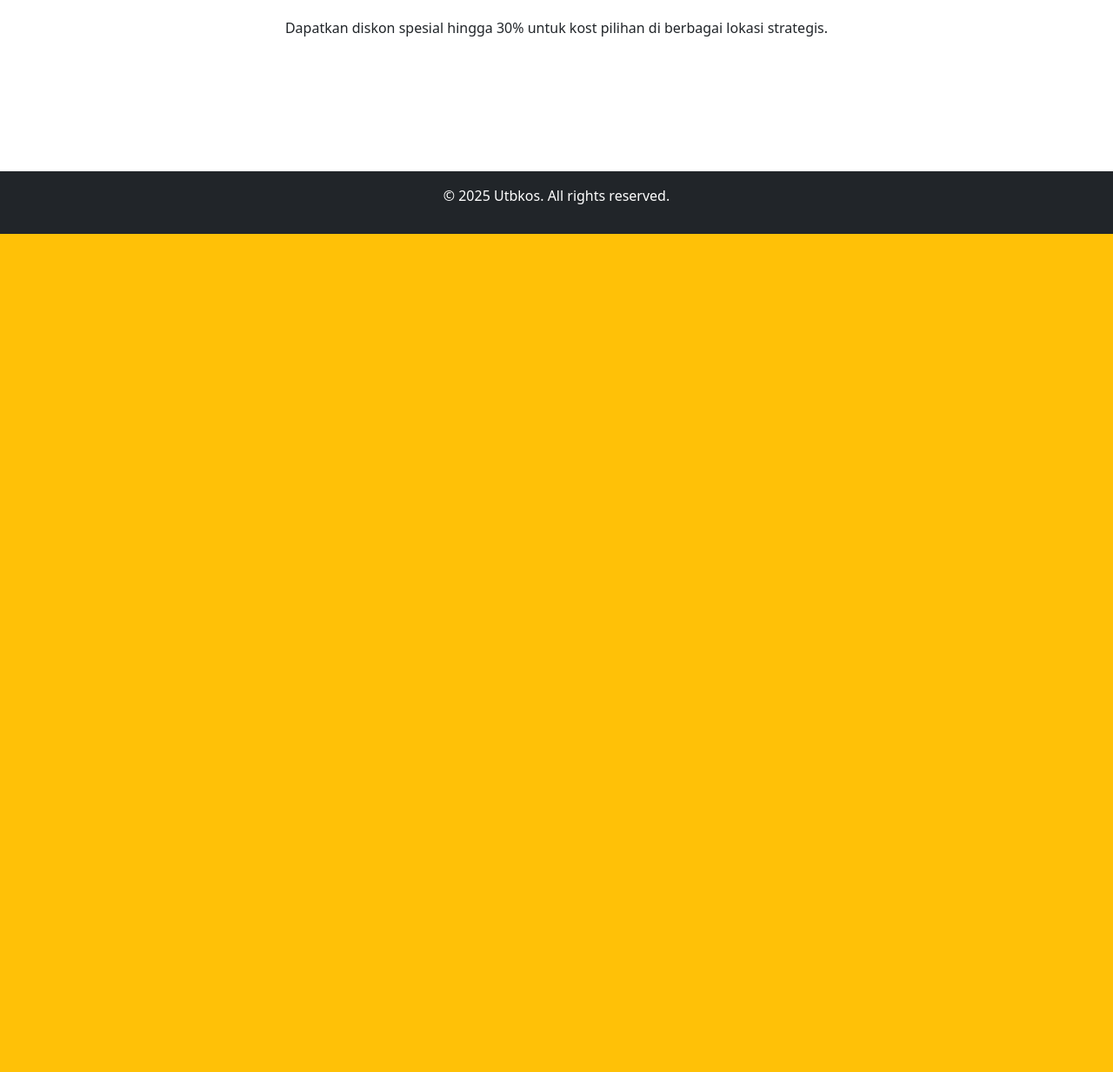
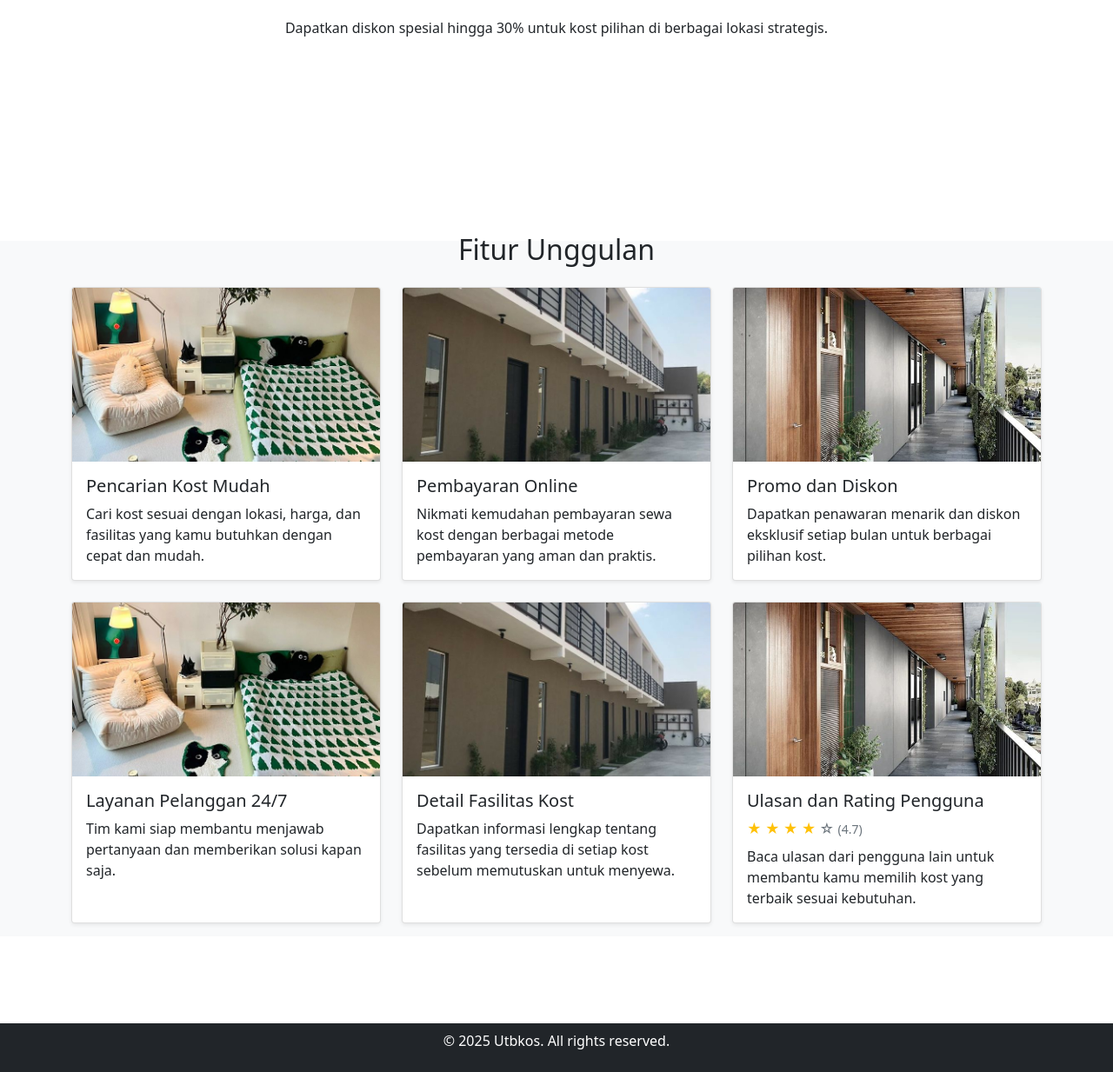
Before and after one commit to RafiRhnnn/UtbKosWeb, a PHP site: page /UtbKosWeb/frontend/index.php in a window 1280 px wide. Shown: the part 2274-3507 px from the top of the page at 87% size. Before the commit the page ends 2543 px from the top, so only its background shows below. Run offline with PHP 8.4, Linux system fonts and the light colour scheme.

Commit message:
tambah feature

```diff
--- a/frontend/assets/css/stlyelogin.css
+++ b/frontend/assets/css/stlyelogin.css
@@ -5,9 +5,11 @@ flex: 1;
     height: 1px;
     background: #eee;
 }
+
 .h-custom {
     height: calc(100% - 73px);
 }
+
 @media (max-width: 450px) {
     .h-custom {
         height: 100%;
--- a/frontend/assets/css/styleindex.css
+++ b/frontend/assets/css/styleindex.css
@@ -3,23 +3,29 @@
     font-weight: 800;
     font-style: normal;
     font-size: 30px;
-  }
+}
 
-  #logoutbkos {
-    opacity: 0; /* Mulai dengan gambar tersembunyi */
-    transform: translateY(0); /* Posisi awal */
-    animation: fadeIn 2s forwards, float 2s infinite ease-in-out; /* Animasi fade-in dan float */
+#logoutbkos {
+    opacity: 0;
+    /* Mulai dengan gambar tersembunyi */
+    transform: translateY(0);
+    /* Posisi awal */
+    animation: fadeIn 2s forwards, float 2s infinite ease-in-out;
+    /* Animasi fade-in dan float */
 }
 
 /* Animasi fade-in */
 @keyframes fadeIn {
     0% {
         opacity: 0;
-        transform: translateY(-30px); /* Mulai dari atas */
+        transform: translateY(-30px);
+        /* Mulai dari atas */
     }
+
     100% {
         opacity: 1;
-        transform: translateY(0); /* Posisi normal */
+        transform: translateY(0);
+        /* Posisi normal */
     }
 }
 
@@ -28,9 +34,11 @@
     0% {
         transform: translateY(0);
     }
+
     50% {
         transform: translateY(-10px);
     }
+
     100% {
         transform: translateY(0);
     }
@@ -45,7 +53,8 @@
     max-width: 60%;
     border-radius: 15px;
     height: auto;
-    transition: opacity 0.5s ease-in-out; /* Transisi gambar */
+    transition: opacity 0.5s ease-in-out;
+    /* Transisi gambar */
     position: relative;
 }
 
@@ -61,28 +70,58 @@ section {
     display: flex;
     flex-direction: column;
     align-items: center;
-    text-align: center; /* Pastikan teks di tengah */
+    text-align: center;
+    margin-bottom: 80px;
+    /* Pastikan teks di tengah */
 }
 
 #promo .promo-images {
     display: flex;
-    flex-wrap: wrap; /* Membuat gambar promo otomatis membungkus ke bawah */
-    gap: 1.5rem; /* Memberikan jarak antar gambar */
-    justify-content: center; /* Gambar diatur ke tengah */
-    margin-top: 1rem; /* Jarak gambar dari heading */
+    flex-wrap: wrap;
+    /* Membuat gambar promo otomatis membungkus ke bawah */
+    gap: 1.5rem;
+    /* Memberikan jarak antar gambar */
+    justify-content: center;
+    /* Gambar diatur ke tengah */
+    margin-top: 1rem;
+    /* Jarak gambar dari heading */
 }
 
 #promo img {
     max-width: 100%;
     height: auto;
-    border-radius: 15px; /* Sudut melengkung untuk semua gambar promo */
+    border-radius: 15px;
+    /* Sudut melengkung untuk semua gambar promo */
 }
 
 #promoCarousel {
-    max-width: 800px; /* Batas lebar carousel */
-    margin: 0 auto; /* Tengah di halaman */
+    max-width: 800px;
+    /* Batas lebar carousel */
+    margin: 0 auto;
+    /* Tengah di halaman */
 }
 
 #promoCarousel img {
-    border-radius: 15px; /* Sudut melengkung */
+    border-radius: 15px;
+    /* Sudut melengkung */
 }
+
+
+#feature {
+    min-height: 100vh;
+    display: flex;
+    align-items: center;
+    justify-content: center;
+    margin-bottom: 100px;
+}
+
+.card-img-top {
+    object-fit: cover;
+    height: 200px;
+    /* Sesuaikan tinggi gambar */
+}
+
+.card {
+    height: 100%;
+    /* Supaya setiap kartu seragam */
+}
--- a/frontend/index.php
+++ b/frontend/index.php
@@ -37,7 +37,7 @@
                             <a class="nav-link" href="#promo">Promo</a>
                         </li>
                         <li class="nav-item mx-9">
-                            <a class="nav-link" href="#">Feature</a>
+                            <a class="nav-link" href="#feature">Feature</a>
                         </li>
                         <li class="nav-item mx-9">
                             <a class="nav-link" href="../frontend/login.php">Login</a>
@@ -158,8 +158,96 @@
             </p>
         </section>
         <!-- promo akhir -->
+
+        <!-- feature mulai -->
+        <section id="feature" class="bg-light py-5">
+            <div class="container">
+                <h2 class="text-center mb-4">Fitur Unggulan</h2>
+                <div class="row">
+                    <!-- Fitur 1 -->
+                    <div class="col-md-4 mb-4">
+                        <div class="card shadow-sm">
+                            <img src="assets/images/kosan.jpg" class="card-img-top" alt="Cari Kost">
+                            <div class="card-body">
+                                <h5 class="card-title">Pencarian Kost Mudah</h5>
+                                <p class="card-text">Cari kost sesuai dengan lokasi, harga, dan fasilitas yang kamu butuhkan dengan cepat dan mudah.</p>
+                            </div>
+                        </div>
+                    </div>
+
+                    <!-- Fitur 2 -->
+                    <div class="col-md-4 mb-4">
+                        <div class="card shadow-sm">
+                            <img src="assets/images/kosan1.jpg" class="card-img-top" alt="Pembayaran Online">
+                            <div class="card-body">
+                                <h5 class="card-title">Pembayaran Online</h5>
+                                <p class="card-text">Nikmati kemudahan pembayaran sewa kost dengan berbagai metode pembayaran yang aman dan praktis.</p>
+                            </div>
+                        </div>
+                    </div>
+
+                    <!-- Fitur 3 -->
+                    <div class="col-md-4 mb-4">
+                        <div class="card shadow-sm">
+                            <img src="assets/images/kosan2.jpg" class="card-img-top" alt="Promo dan Diskon">
+                            <div class="card-body">
+                                <h5 class="card-title">Promo dan Diskon</h5>
+                                <p class="card-text">Dapatkan penawaran menarik dan diskon eksklusif setiap bulan untuk berbagai pilihan kost.</p>
+                            </div>
+                        </div>
+                    </div>
+                </div>
+
+                <div class="row">
+                    <!-- Fitur 4 -->
+                    <div class="col-md-4 mb-4">
+                        <div class="card shadow-sm">
+                            <img src="assets/images/kosan.jpg" class="card-img-top" alt="Layanan Pelanggan">
+                            <div class="card-body">
+                                <h5 class="card-title">Layanan Pelanggan 24/7</h5>
+                                <p class="card-text">Tim kami siap membantu menjawab pertanyaan dan memberikan solusi kapan saja.</p>
+                            </div>
+                        </div>
+                    </div>
+
+                    <!-- Fitur 5 -->
+                    <div class="col-md-4 mb-4">
+                        <div class="card shadow-sm">
+                            <img src="assets/images/kosan1.jpg" class="card-img-top" alt="Detail Fasilitas">
+                            <div class="card-body">
+                                <h5 class="card-title">Detail Fasilitas Kost</h5>
+                                <p class="card-text">Dapatkan informasi lengkap tentang fasilitas yang tersedia di setiap kost sebelum memutuskan untuk menyewa.</p>
+                            </div>
+                        </div>
+                    </div>
+
+                    <!-- Fitur 6 -->
+                    <div class="col-md-4 mb-4">
+                        <div class="card shadow-sm">
+                            <img src="assets/images/kosan2.jpg" class="card-img-top" alt="Ulasan Pengguna">
+                            <div class="card-body">
+                                <h5 class="card-title">Ulasan dan Rating Pengguna</h5>
+                                <div class="rating mb-2">
+                                    <span class="text-warning">&#9733;</span>
+                                    <span class="text-warning">&#9733;</span>
+                                    <span class="text-warning">&#9733;</span>
+                                    <span class="text-warning">&#9733;</span>
+                                    <span class="text-muted">&#9734;</span>
+                                    <small class="text-muted">(4.7)</small>
+                                </div>
+                                <p class="card-text">Baca ulasan dari pengguna lain untuk membantu kamu memilih kost yang terbaik sesuai kebutuhan.</p>
+                            </div>
+                        </div>
+                    </div>
+
+                </div>
+            </div>
+        </section>
+
+        <!-- feature akhir -->
+
         <!-- footer mulai -->
-        <footer class="bg-dark text-white text-center py-3">
+        <footer class="bg-dark text-white text-center py-2">
             <p>&copy; 2025 Utbkos. All rights reserved.</p>
         </footer>
 
--- a/frontend/login.php
+++ b/frontend/login.php
@@ -23,7 +23,7 @@
                 <div class="col-md-8 col-lg-6 col-xl-4 offset-xl-1">
                     <div class="col-md-8 col-lg-6 col-xl-4 offset-xl-1">
                         <div class="card shadow-lg" style="width: 24rem; margin: auto;">
-                            <div class="card-body">
+                            <div class="card-body" style="background-color: rgba(0, 0, 0, 0.3);">
                                 <form id="loginForm">
                                     <!-- Email input -->
                                     <div class="mb-3">
```
Lines whose indentation alone changed are shown as unchanged.
